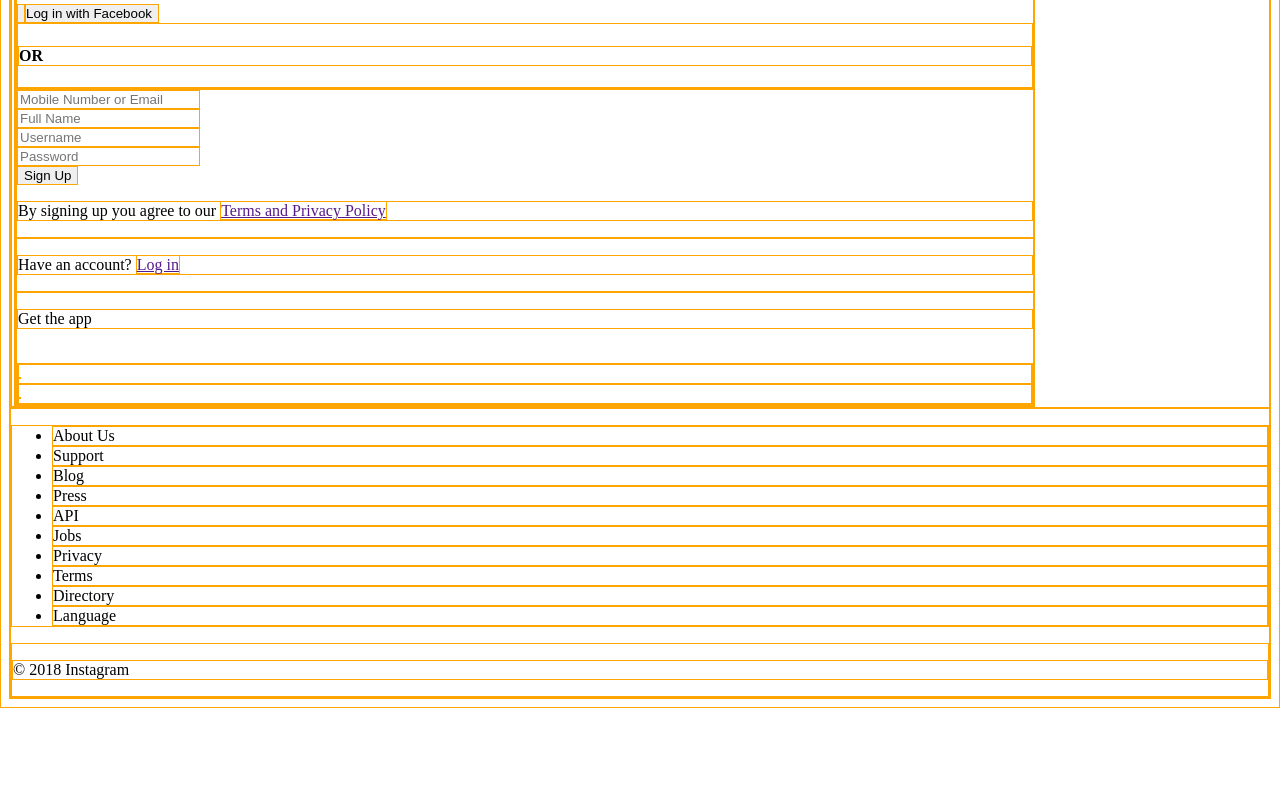
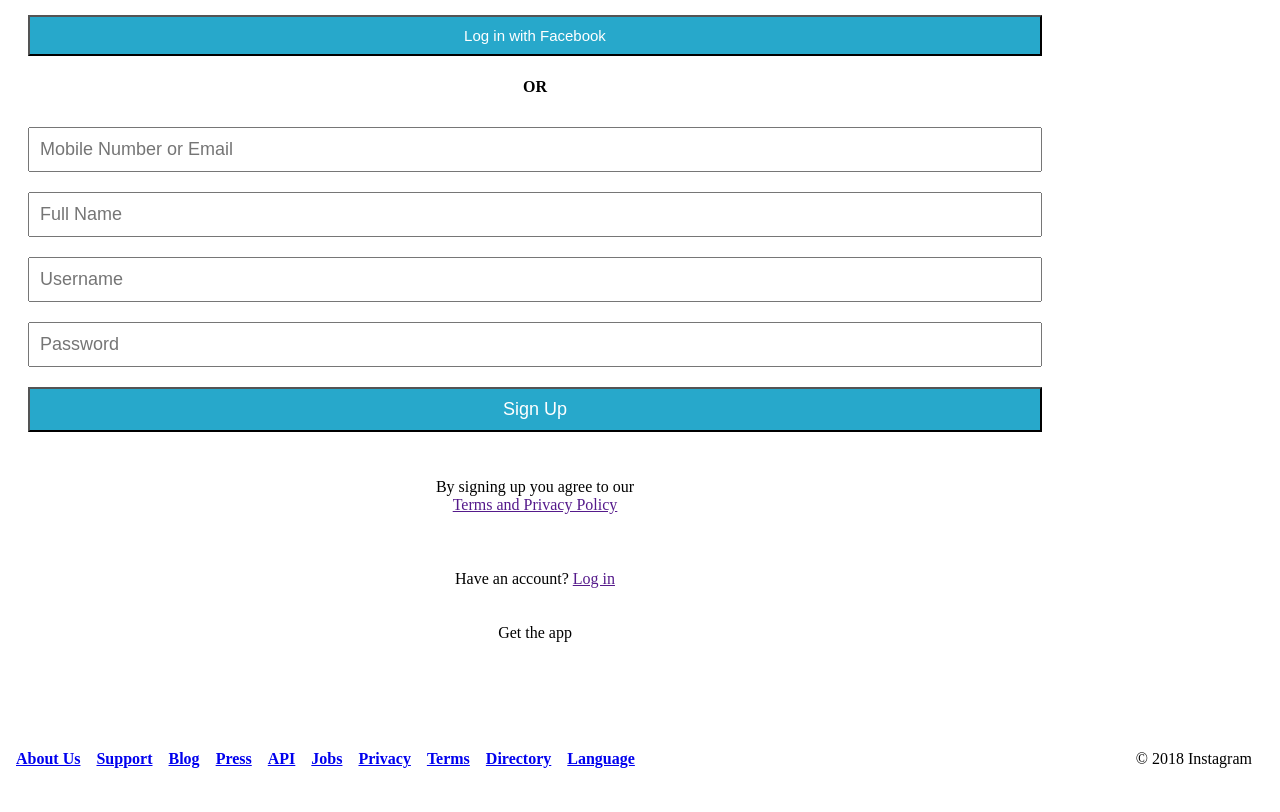
Before and after one commit to jjwmcgregor/sparta-core-instagram-flex, a plain HTML site: page index.html in a window 1280 px wide. Shown: the part 368-1180 px from the top of the page. Before the commit the page ends 1076 px from the top, so only its background shows below. Drawn offline with Linux system fonts and the light colour scheme.

Commit message:
Flexbox attributes added

```diff
--- a/css/style.css
+++ b/css/style.css
@@ -1,20 +1,116 @@
-* {
+/* * {
   border: 1px solid orange;
-}
+} */
 .container {
   display: flex;
   flex-direction: row;
+  box-sizing: border-box;
 }
 
+/* Left Start */
 .left {
 
 }
+/* Left End */
+
+/* Right Start */
+/* Top Start */
 
 .right {
-  /* display: flex; */
+  flex-direction: column; /* IMPORTANT - Make a point of commenting this in and out and see the difference before doing anything : literally before doing anything to style it!! */
+  flex-wrap: wrap;
+  padding: 20px;
+}
+
+.right .top {
+  flex: auto;
+}
+
+.right .top .logo {
+  width:100%; /* fill the right container */
+}
+
+.right .top h3,
+.right .top .h-rule {
+  text-align: center;
+}
+
+.right .top button {
+  width: 100%;
+  padding: 10px;
+  font-size: 15px;
+  background: #27a8cb;
+  color: white;
+}
+/* Form Start */
+form {
+  width:100%;
   flex-direction: column;
 }
 
-.top {
+form input {
+  box-sizing: border-box;
+  width: 100%;
+  padding: 10px;
+  font-size: 18px;
+  margin: 10px 0;
+}
 
+form input[type="submit"] {
+  background: #27a8cb;
+  color: white;
 }
+
+.T-and-C {
+  text-align: center;
+  padding: 20px;
+}
+
+/* Form End */
+
+/* Top End */
+
+/* Middle Start */
+.middle {
+  text-align: center;
+}
+
+.middle p {
+  padding: 20px;
+}
+/* Middle End */
+
+/* Bottom Start */
+.bottom {
+  text-align: center;
+}
+
+.bottom .apps {
+  display: flex;
+  justify-content: center;
+}
+/* Bottom END */
+
+
+/* /Right */
+
+.footer {
+  display: flex;
+  align-items: stretch;
+}
+
+.footer .left {
+  flex-grow:1;
+}
+
+.footer ul {
+  display: flex;
+  list-style: none;
+  padding: 0;
+  align-items: center;
+}
+
+.footer ul li{
+  padding: 8px;
+  font-weight: bold;
+}
--- a/index.html
+++ b/index.html
@@ -13,7 +13,7 @@
     </div>
     <div class="right">
       <div class="top">
-        <img src="./img/logo.png" alt="">
+        <img class="logo" src="./img/logo.png" alt="">
         <h3>Sign up to see photos and videos from your friends</h3>
         <button class="btn">
           <i class=""></i>
@@ -34,7 +34,11 @@
         <br>
         <input type="submit" value="Sign Up">
         <br>
-        <p>By signing up you agree to our <a href="">Terms and Privacy Policy</a></p>
+        <p class="T-and-C">
+          By signing up you agree to our
+          <br>
+          <a href="">Terms and Privacy Policy</a>
+        </p>
       </form>
       <div class="middle">
         <p>Have an account?
@@ -53,19 +57,19 @@
   </div>
 
   <div class="footer">
-    <ul>
-      <li>About Us</li>
-      <li>Support</li>
-      <li>Blog</li>
-      <li>Press</li>
-      <li>API</li>
-      <li>Jobs</li>
-      <li>Privacy</li>
-      <li>Terms</li>
-      <li>Directory</li>
-      <li>Language</li>
+    <ul class="left">
+      <li><a href="#">About Us</a></li>
+      <li><a href="#">Support</a></li>
+      <li><a href="#">Blog</a></li>
+      <li><a href="#">Press</a></li>
+      <li><a href="#">API</a></li>
+      <li><a href="#">Jobs</a></li>
+      <li><a href="#">Privacy</a></li>
+      <li><a href="#">Terms</a></li>
+      <li><a href="#">Directory</a></li>
+      <li><a href="#">Language</a></li>
     </ul>
-    <div class="copyright">
+    <div class="right copyright ">
       <p>&copy; 2018 Instagram</p>
     </div>
   </div>
```
